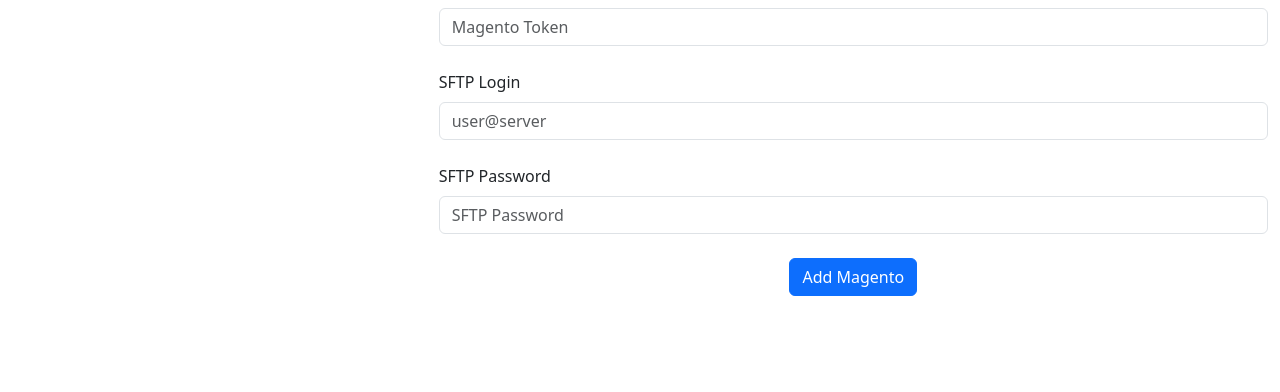
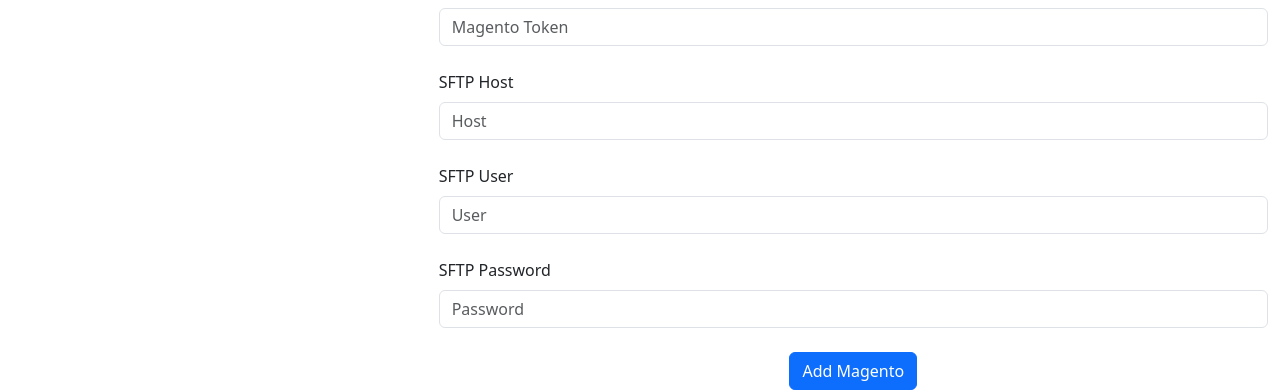
Before and after one commit to 5mehulhelp5/magento2-developer-dashboard, a React (Vite) app in the folder frontend/: page /magento/add in a window 1280 px wide. Shown: the part 338-730 px from the top of the page. Built offline with nearby package versions, Linux system fonts and the light colour scheme; no server answers.

Commit message:
Switch from sftp_login to sftp_host and sftp_user

```diff
--- a/frontend/src/App.jsx
+++ b/frontend/src/App.jsx
@@ -34,8 +34,8 @@ function App() {
     }
 
     const loadAll = async () => {
-        loadCommands();
-        loadMagentos();
+        await loadCommands();
+        await loadMagentos();
     }
 
     useEffect(() => {
--- a/frontend/src/components/magento/Details.jsx
+++ b/frontend/src/components/magento/Details.jsx
@@ -61,8 +61,12 @@ export default function Details({ records, onRecordDeleted }) {
                     <div className="col-sm">{record.access_token}</div>
                 </div>
                 <div className="row">
-                    <div className="col-sm">SFTP Login</div>
-                    <div className="col-sm">{record.stfp_login}</div>
+                    <div className="col-sm">SFTP Host</div>
+                    <div className="col-sm">{record.sftp_host}</div>
+                </div>
+                <div className="row">
+                    <div className="col-sm">SFTP User</div>
+                    <div className="col-sm">{record.sftp_user}</div>
                 </div>
                 <div className="row">
                     <div className="col-sm">SFTP Password</div>
--- a/frontend/src/components/magento/Form.jsx
+++ b/frontend/src/components/magento/Form.jsx
@@ -37,11 +37,14 @@ export default function MagentoForm({ onSuccess }) {
                     <label htmlFor="access_token" className="form-label">Magento Token</label>
                     <input id="access_token" name="access_token" type="text" placeholder="Magento Token" className="form-control" required /><br />
 
-                    <label htmlFor="sftp_login" className="form-label">SFTP Login</label>
-                    <input id="sftp_login" name="sftp_login" type="text" placeholder="user@server" className="form-control" /><br />
+                    <label htmlFor="sftp_host" className="form-label">SFTP Host</label>
+                    <input id="sftp_host" name="sftp_host" type="text" placeholder="Host" className="form-control" /><br />
+
+                    <label htmlFor="sftp_user" className="form-label">SFTP User</label>
+                    <input id="sftp_user" name="sftp_user" type="text" placeholder="User" className="form-control" /><br />
 
                     <label htmlFor="sftp_password" className="form-label">SFTP Password</label>
-                    <input id="sftp_password" name="sftp_password" type="text" placeholder="SFTP Password" className="form-control" /><br />
+                    <input id="sftp_password" name="sftp_password" type="text" placeholder="Password" className="form-control" /><br />
 
                     <p className="text-center">
                         <button type="submit" className="btn btn-primary">Add Magento</button>
```
Also changed, not shown: 2 other files (tests, documents, lock files or other folders).
